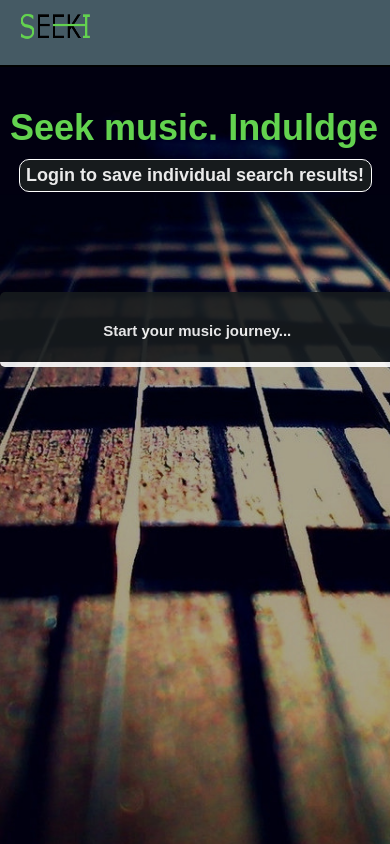
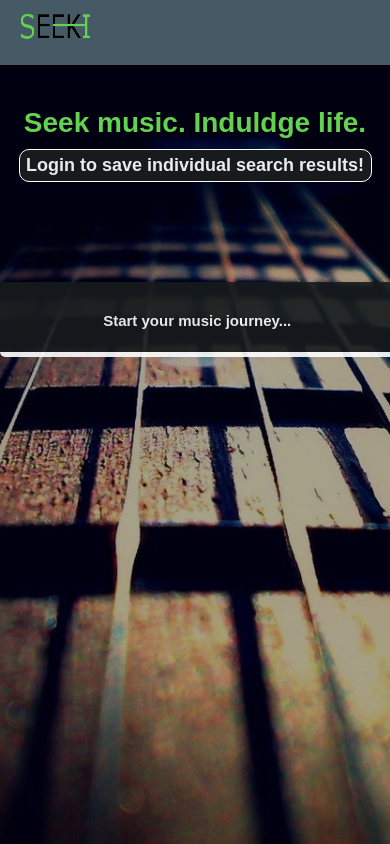
Before and after one commit to JeremyAntonoff/seeki, a React (Create React App) app in the folder client/: page / in a window 390 px wide. Built offline with nearby package versions, Linux system fonts and the light colour scheme; no server answers.

Commit message:
change slogan h1 font-size for better mobile responsiveness

```diff
--- a/client/src/components/splash.css
+++ b/client/src/components/splash.css
@@ -39,7 +39,7 @@
   }
 
   .slogan h1 {
-    font-size: 36px;
+    font-size: 28px;
   }
 
   .login-slogan {
```
